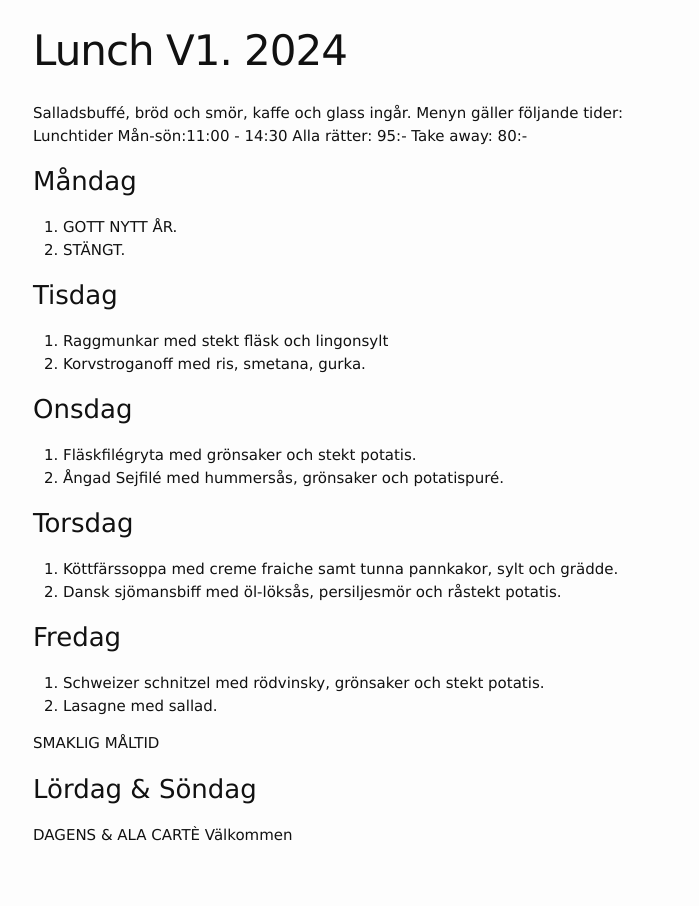
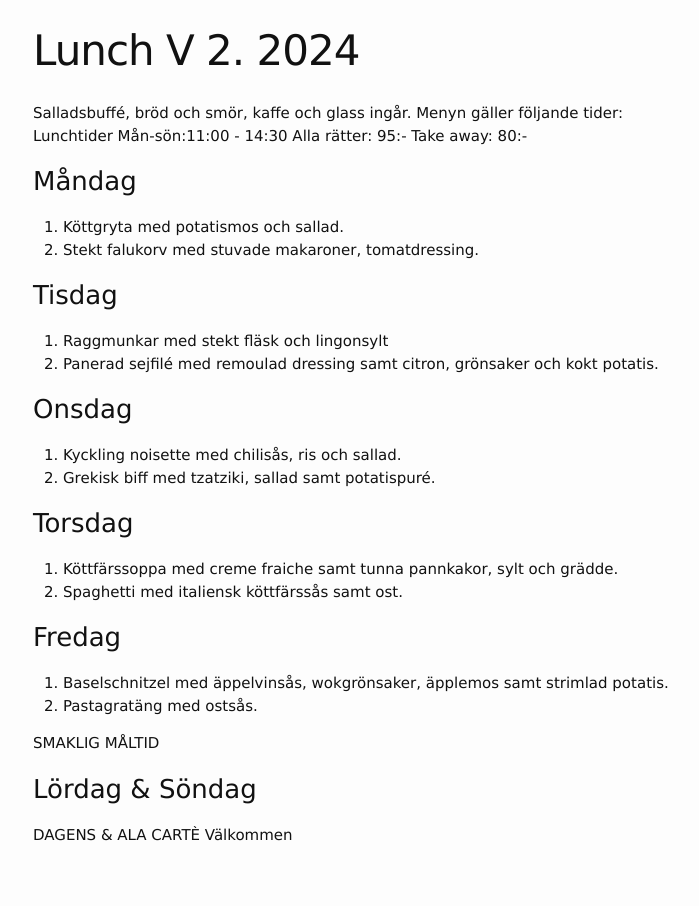
Before and after one commit to FarInn62/farinn62.github.io, a Jekyll site: the page built from lunch.md, in a window 1280 px wide. Shown: the whole page, without its empty margins (237-936 px from the left). Built offline with Jekyll 4.4.1, drawn with Linux system fonts in a browser that asks for light colours.

Commit message:
Update lunch.md

```diff
--- a/lunch.md
+++ b/lunch.md
@@ -1,6 +1,6 @@
 ---
 layout: foodmenu
-title: Lunch V1. 2024
+title: Lunch V 2. 2024
 permalink: /lunch/
 published: true
 ---
@@ -11,28 +11,28 @@ Alla rätter: 95:- Take away: 80:-
 
 ### Måndag
 
-1. GOTT NYTT ÅR.
-2. STÄNGT.
+1. Köttgryta med potatismos och sallad.
+2. Stekt falukorv med stuvade makaroner, tomatdressing.
 
 ### Tisdag
 
 1. Raggmunkar med stekt fläsk och lingonsylt
-2. Korvstroganoff med ris, smetana, gurka.
+2. Panerad sejfilé med remoulad dressing samt citron, grönsaker och kokt potatis.
 
 ### Onsdag
 
-1. Fläskfilégryta med grönsaker och stekt potatis.
-2. Ångad Sejfilé med hummersås, grönsaker och potatispuré.
+1. Kyckling noisette med chilisås, ris och sallad.
+2. Grekisk biff med tzatziki, sallad samt potatispuré.
 
 ### Torsdag
 
 1. Köttfärssoppa med creme fraiche samt tunna pannkakor, sylt och grädde.
-2. Dansk sjömansbiff med öl-löksås, persiljesmör och råstekt potatis.
+2. Spaghetti med italiensk köttfärssås samt ost.
 
 ### Fredag
 
-1. Schweizer schnitzel med rödvinsky, grönsaker och stekt potatis.
-2. Lasagne med sallad.
+1. Baselschnitzel med äppelvinsås, wokgrönsaker, äpplemos samt strimlad potatis.
+2. Pastagratäng med ostsås.
 
 
 SMAKLIG MÅLTID
```
